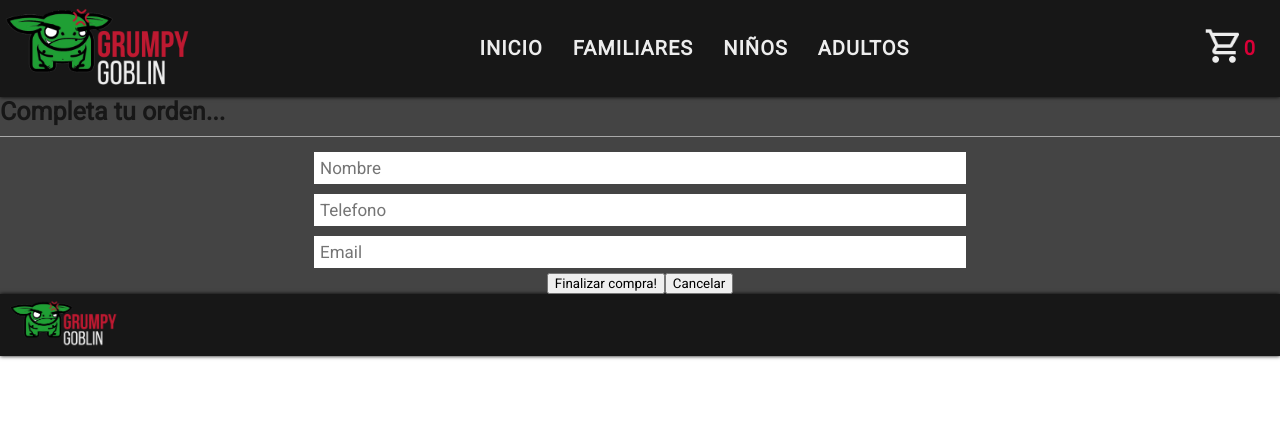
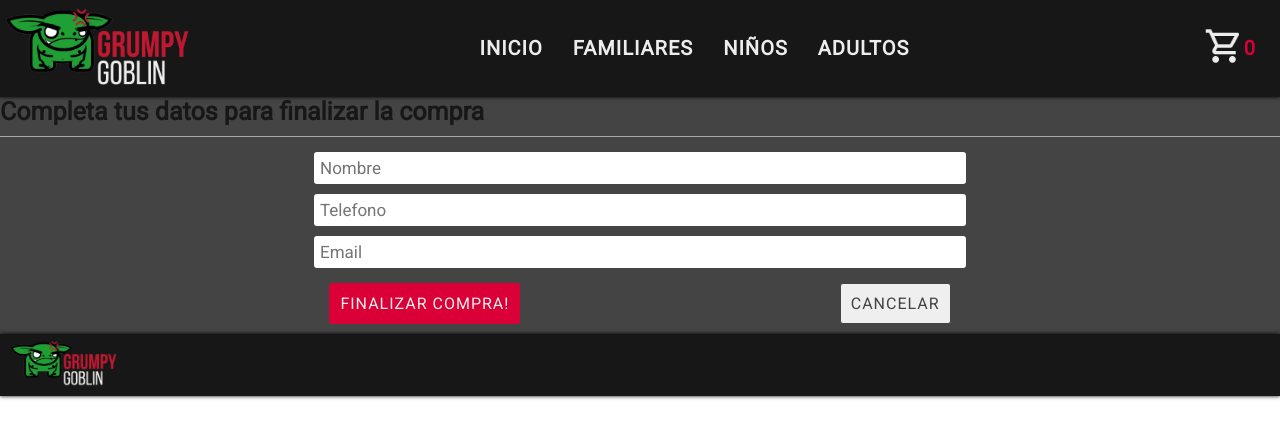
Before and after one commit to diefarias10/e-commerce-diego-farias, a React (Create React App) app: page /checkout in a window 1280 px wide. Shown: the top 438 px of the page. Built offline with nearby package versions, Linux system fonts and the light colour scheme.

Commit message:
Entrega final

```diff
--- a/src/components/Cart.css
+++ b/src/components/Cart.css
@@ -198,7 +198,6 @@
     color: #EDEDED;
     padding: 10px 0;
     font-size: 16px;
-    font-weight: bold;
     text-transform: uppercase;
     letter-spacing: 1px;
     transition: background-color 0.15s, border 0.15s;
@@ -230,7 +229,6 @@
     border-radius: 3px;
     font-size: 16px;
     padding: 10px 0;
-    font-weight: bold;
     text-transform: uppercase;
     letter-spacing: 1px;
     transition: background-color 0.15s, border 0.15s;
@@ -238,5 +236,6 @@
 
 .cart-summary-footer button:hover{
     background-color: #b4002d;
+    border: 1px solid #b4002d;
     cursor: pointer;
 }
--- a/src/components/Checkout.css
+++ b/src/components/Checkout.css
@@ -14,10 +14,53 @@
     font-size: 17px;
     margin: 5px 0;
     border: 1px solid transparent;
+    border-radius: 3px;
     padding: 5px;
     width: 50%;
+    transition: border 0.5s;
 }
 
-.checkoutForm:focus {
+.checkoutForm input:focus {
     outline: none;
+    border: 1px solid #DA0037;
 }
+
+.checkoutForm-actions {
+    display: flex;
+    justify-content: space-evenly;
+    padding: 10px;
+}
+
+.checkoutForm-PrimaryBtn {
+    color: #EDEDED;
+    background-color: #DA0037;
+    border: 1px solid #DA0037;
+    border-radius: 3px;
+    font-size: 16px;
+    padding: 10px;
+    text-transform: uppercase;
+    letter-spacing: 1px;
+    transition: background-color 0.15s, border 0.15s;
+}
+
+.checkoutForm-PrimaryBtn:hover{
+    background-color: #b4002d;
+    cursor: pointer;
+}
+
+.checkoutForm-SecondaryBtn{
+    color: #444444;
+    border: 1px solid #444444;
+    border-radius: 3px;
+    font-size: 16px;
+    padding: 10px;
+    text-transform: uppercase;
+    letter-spacing: 1px;
+    transition: background-color 0.15s, border 0.15s;
+}
+
+.checkoutForm-SecondaryBtn:hover{
+    background-color: #444444;
+    color: #EDEDED;
+    cursor: pointer;
+}
--- a/src/components/Checkout.jsx
+++ b/src/components/Checkout.jsx
@@ -12,7 +12,7 @@ export default function Checkout({ close }) {
     const [phone, setPhone] = useState('')
     const [email, setEmail] = useState('')
     const [orderId, setOrderId] = useState('')
-    const { cart, getTotalPrice } = useContext(CartContext)
+    const { cart, getTotalPrice, clearCart } = useContext(CartContext)
 
     function submitOrder() {
         setLoading(true)
@@ -30,22 +30,36 @@ export default function Checkout({ close }) {
         addDoc(myCollection, order).then(({ id }) => {
             setLoading(false)
             setOrderId(id)
-            alert('Su orden ha sido enviada correctamente!')
+            clearCart()
         })
 
     }
 
     return (
+        <div>
+            {orderId ?
+                <div>
+                    <p>Compra finalizada!</p>
+                    <p>Su código de orden es: <b>{orderId}</b></p>
+                    <div className="checkoutForm-actions">
+                    <button className="checkoutForm-PrimaryBtn" onClick={close}>Entendido</button>
+                    </div>
+                </div>
+                :
                 <div className="checkoutForm">
-            <h1>Completa tu orden...</h1>
+                    <h1>Completa tus datos para finalizar la compra</h1>
                     <input value={name} type="text" placeholder="Nombre" onChange={(e) => setName(e.target.value)} />
                     <input value={phone} type="text" placeholder="Telefono" onChange={(e) => setPhone(e.target.value)} />
                     <input value={email} type="text" placeholder="Email" onChange={(e) => setEmail(e.target.value)} />
 
                     <div className="checkoutForm-actions">
-                <button onClick={submitOrder}>Finalizar compra!</button>
-                <button onClick={close}>Cancelar</button>
+                        <button className="checkoutForm-PrimaryBtn" onClick={submitOrder}>Finalizar compra!</button>
+                        <button className="checkoutForm-SecondaryBtn" onClick={close}>Cancelar</button>
                     </div>
                 </div>
+            }
+        </div>
+
+
     )
-}
+}/* master*/
--- a/src/context/CartContext.jsx
+++ b/src/context/CartContext.jsx
@@ -23,7 +23,7 @@ export const CartProvider = ({ children }) => {
         }
     }
 
-    const clear = () => {
+    const clearCart = () => {
         setCart([])
     }
 
@@ -55,7 +55,7 @@ export const CartProvider = ({ children }) => {
     }
 
     return (
-        <CartContext.Provider value={{ cart, addItem, clear, removeItem, howMany, getTotalPrice }}>
+        <CartContext.Provider value={{ cart, addItem, clearCart, removeItem, howMany, getTotalPrice }}>
             {children}
         </CartContext.Provider>
     )
```
Also changed, not shown: 1 other file (tests, documents, lock files or other folders). Lines whose indentation alone changed are shown as unchanged.
